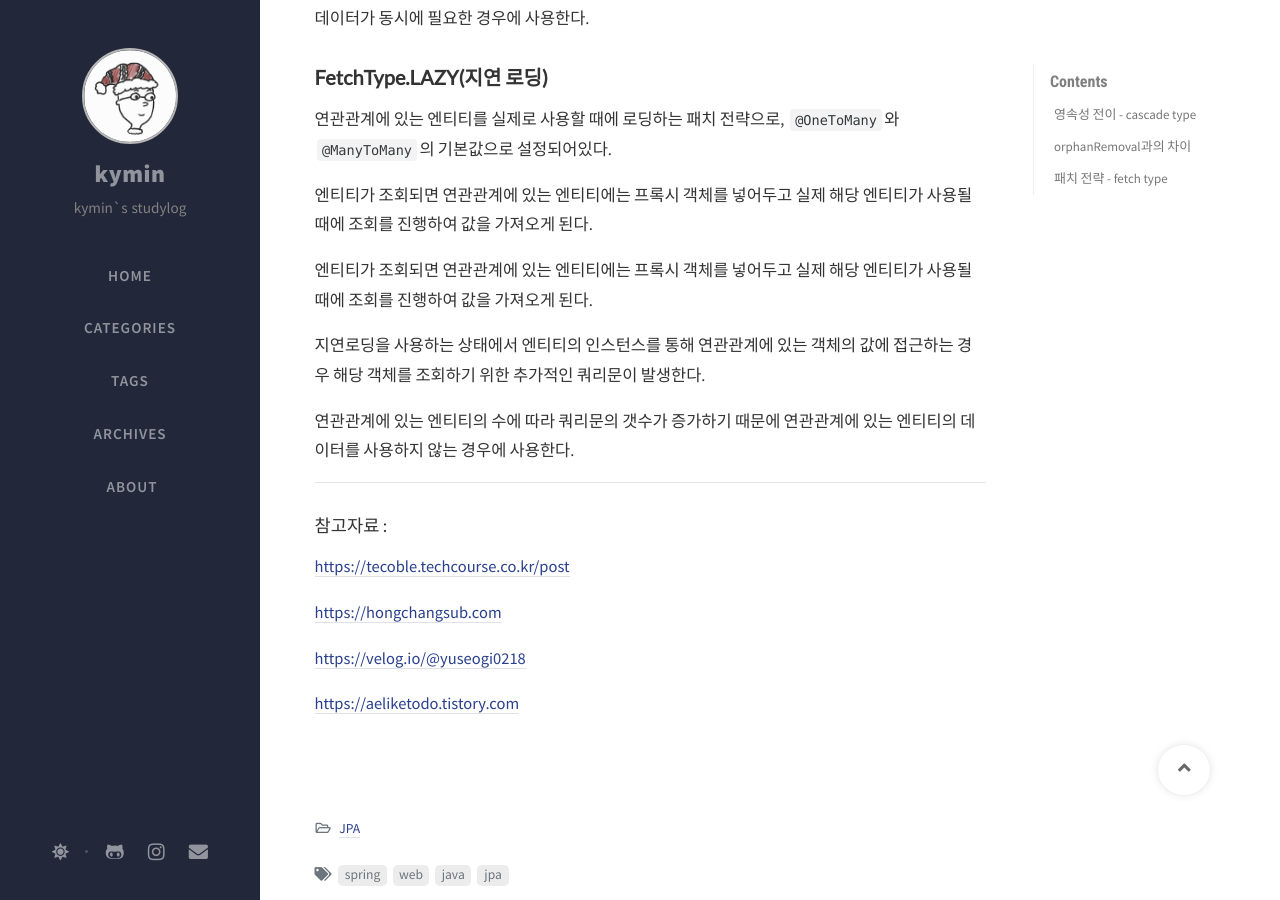
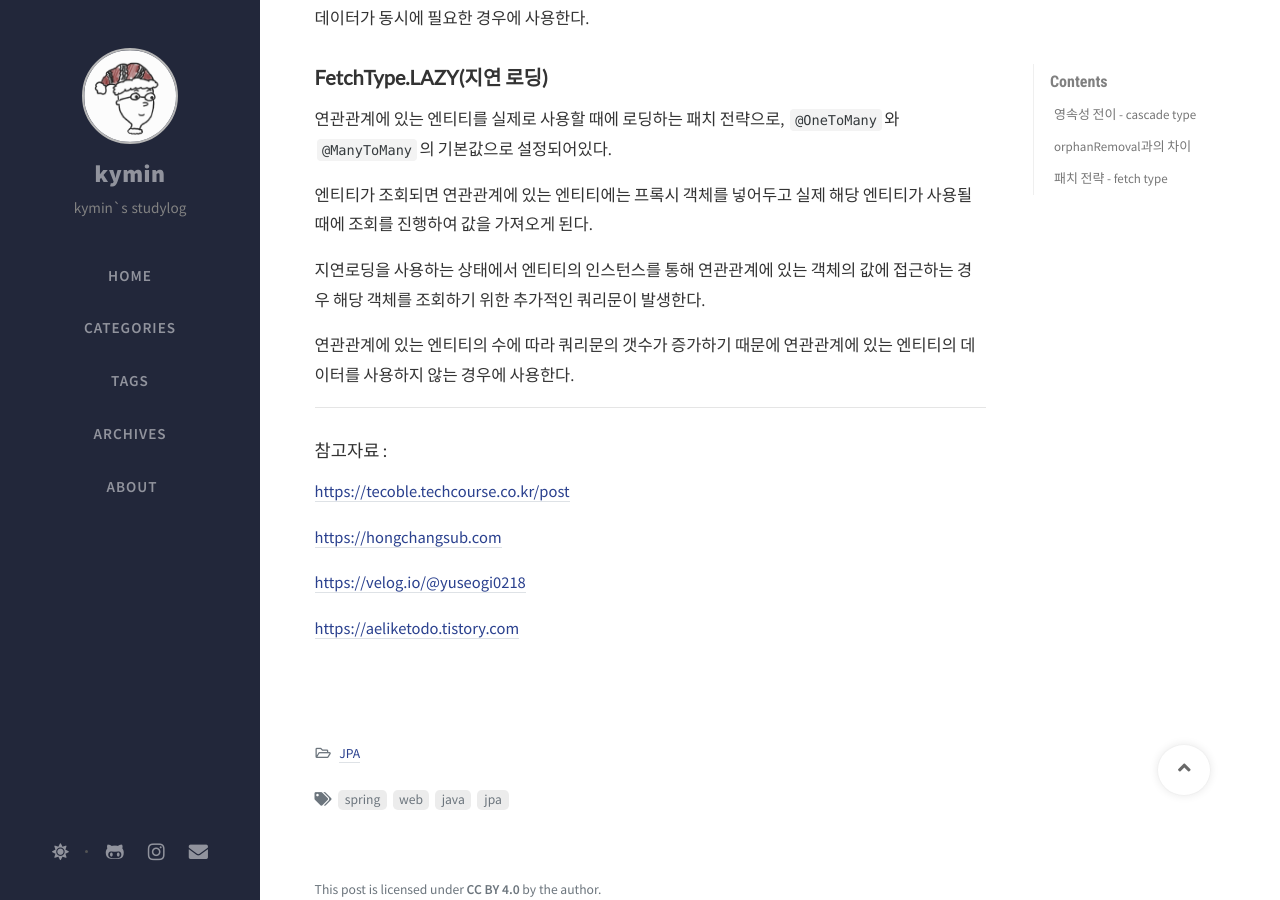
Before and after one commit to Kyoung-M1N/kyoung-M1N.github.io, a Jekyll site: the page built from _posts/spring/2024-10-21-[JPA]cascade_fetchtype.md, in a window 1280 px wide and 900 px high, scrolled down 3631 px. Built offline with Jekyll 4.4.1, drawn with Linux system fonts in a browser that asks for light colours; nearby versions of some CDN libraries; comment, search, counter and statistics services are not loaded.

Commit message:
docs: 포스트 수정

```diff
--- a/_posts/spring/2024-10-21-[JPA]cascade_fetchtype.md
+++ b/_posts/spring/2024-10-21-[JPA]cascade_fetchtype.md
@@ -57,7 +57,7 @@ cascade type는 영속성 전이에 대한 방법을 어떻게 할 것이냐를
 
 위의 다섯가지 영속성 전이 방법을 모두 적용한다는 옵션이다.
 
-### Cascade 사용시 주의할 점
+### **Cascade 사용시 주의할 점**
 
 - **참조 무결성 제약조건 위반**
 
@@ -79,7 +79,7 @@ cascade type는 영속성 전이에 대한 방법을 어떻게 할 것이냐를
 
   뿐만 아니라 다른 영속성 전이 옵션에서도 양방향 연결 시 비슷한 문제가 발생할 수 있으므로 주의해야 한다.
 
-## orphanRemoval과의 차이
+## **orphanRemoval과의 차이**
 
 orphanRemoval은 부모-자식 연관관계가 있는 경우에 부모 엔티티와 연관관계가 사라진 엔티티인 고아객체에 대한 자동 삭제 여부를 결정하는 옵션이다.
 
@@ -111,8 +111,6 @@ orphanRemoval은 부모-자식 연관관계가 있는 경우에 부모 엔티티
 
 엔티티가 조회되면 연관관계에 있는 엔티티에는 프록시 객체를 넣어두고 실제 해당 엔티티가 사용될 때에 조회를 진행하여 값을 가져오게 된다.
 
-엔티티가 조회되면 연관관계에 있는 엔티티에는 프록시 객체를 넣어두고 실제 해당 엔티티가 사용될 때에 조회를 진행하여 값을 가져오게 된다.
-
 지연로딩을 사용하는 상태에서 엔티티의 인스턴스를 통해 연관관계에 있는 객체의 값에 접근하는 경우 해당 객체를 조회하기 위한 추가적인 쿼리문이 발생한다.
 
 연관관계에 있는 엔티티의 수에 따라 쿼리문의 갯수가 증가하기 때문에 연관관계에 있는 엔티티의 데이터를 사용하지 않는 경우에 사용한다.
```
